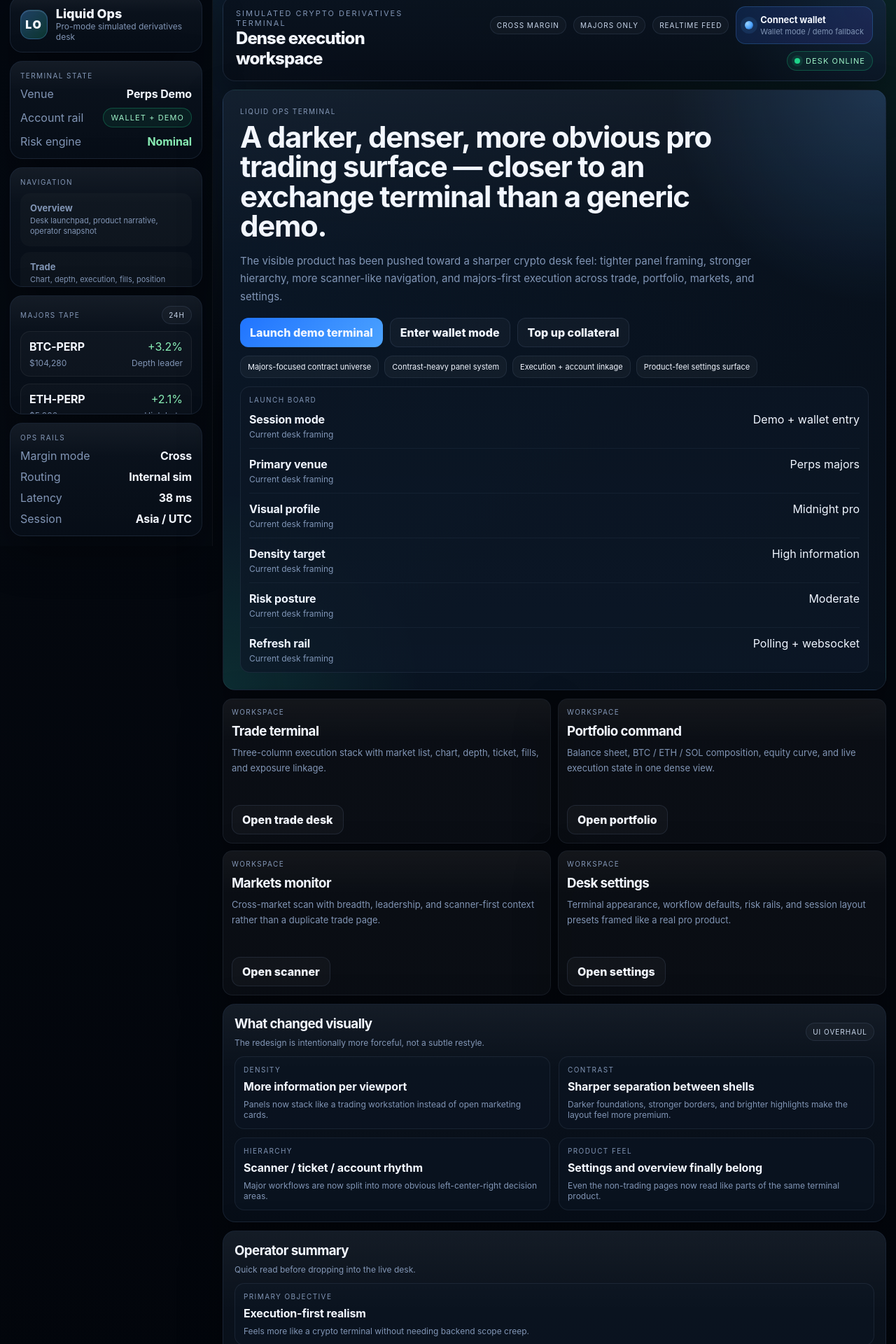
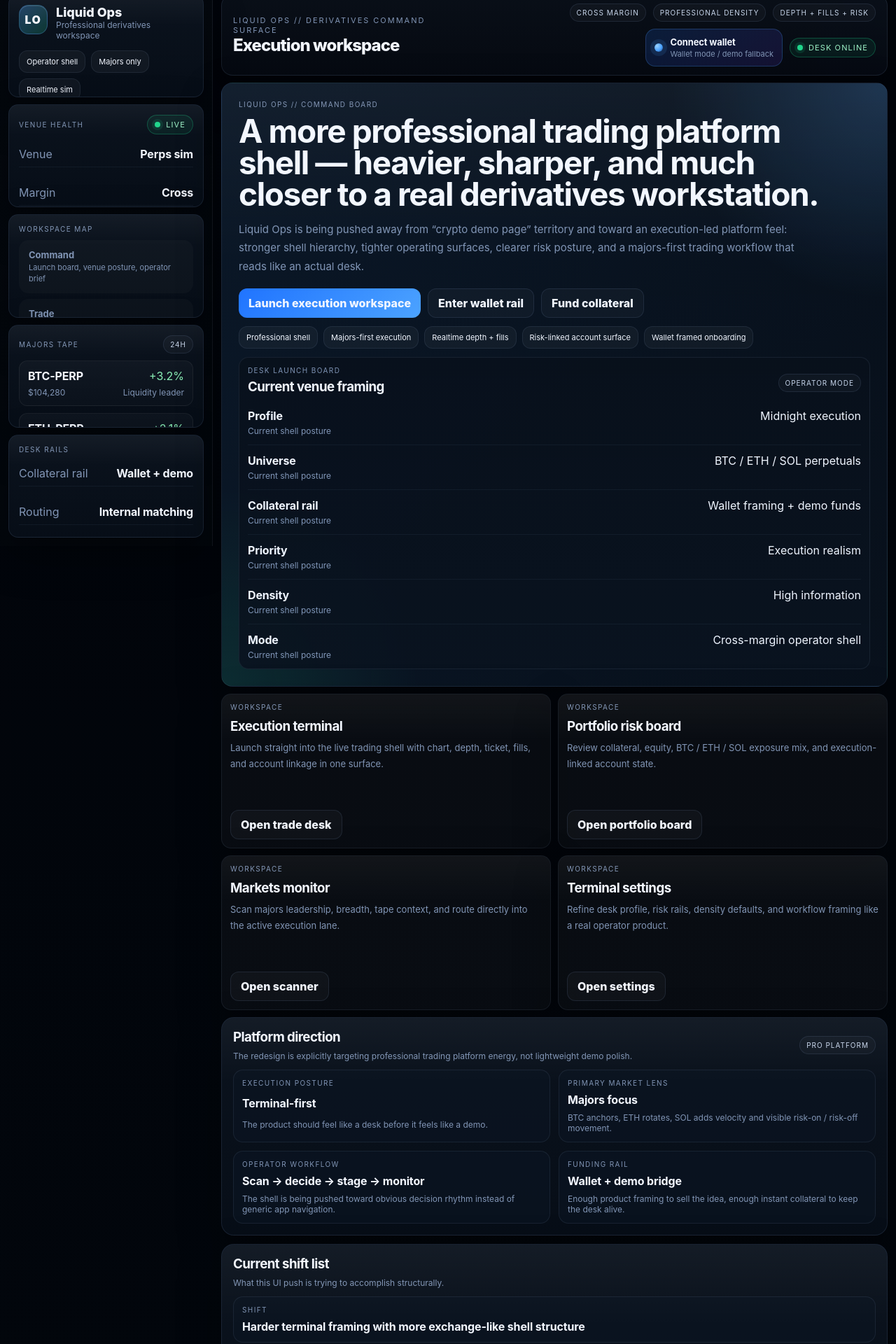
Before and after one commit to open202603/openclaw, a Next.js app in the folder liquid-ops/apps/web/: page / in a window 1280 px wide. Shown: the part 20-1940 px from the top of the page at 70% size. Built offline with nearby package versions, Linux system fonts and the light colour scheme.

Commit message:
feat(liquid-ops): push ui toward pro trading platform

```diff
--- a/liquid-ops/apps/web/app/globals.css
+++ b/liquid-ops/apps/web/app/globals.css
@@ -48,6 +48,12 @@
   min-height: 100vh;
 }
 
+.shell-pro {
+  background:
+    linear-gradient(180deg, rgba(1, 4, 10, 0.98), rgba(2, 6, 12, 1)),
+    radial-gradient(circle at top left, rgba(58, 128, 255, 0.1), transparent 22%);
+}
+
 .sidebar {
   position: sticky;
   top: 0;
@@ -59,6 +65,15 @@
   display: grid;
   gap: 12px;
   align-content: start;
+}
+
+.sidebar-pro {
+  padding: 12px;
+  gap: 10px;
+  background:
+    linear-gradient(180deg, rgba(4, 8, 14, 0.995), rgba(3, 7, 13, 0.985)),
+    radial-gradient(circle at top left, rgba(76, 163, 255, 0.08), transparent 20%);
+  border-right: 1px solid rgba(129, 153, 191, 0.12);
 }
 
 .sidebar-panel,
@@ -131,6 +146,11 @@
   display: grid;
   gap: 12px;
 }
+
+.main-pro {
+  padding: 12px;
+  gap: 10px;
+}
 .topbar {
   display: flex;
   justify-content: space-between;
@@ -143,6 +163,15 @@
     radial-gradient(circle at top right, rgba(76, 163, 255, 0.12), transparent 24%),
     linear-gradient(180deg, rgba(10, 19, 31, 0.94), rgba(8, 14, 24, 0.9));
   box-shadow: var(--shadow);
+}
+
+.topbar-pro {
+  border-radius: 16px;
+  padding: 12px 16px;
+  border-color: rgba(129, 153, 191, 0.14);
+  background:
+    linear-gradient(180deg, rgba(9, 15, 24, 0.98), rgba(6, 10, 18, 0.95)),
+    radial-gradient(circle at top right, rgba(76, 163, 255, 0.12), transparent 22%);
 }
 .topbar-title { font-size: 24px; font-weight: 800; letter-spacing: -0.04em; }
 .topbar-subtitle { color: var(--muted); font-size: 11px; letter-spacing: 0.18em; text-transform: uppercase; }
@@ -388,6 +417,69 @@
   text-transform: uppercase;
 }
 .platform-grid { display: grid; gap: 12px; }
+.platform-grid-pro { gap: 10px; }
+
+.brand-panel,
+.status-panel,
+.nav-panel,
+.tape-panel,
+.account-panel {
+  border-radius: 14px;
+}
+
+.brand-row-pro {
+  align-items: flex-start;
+}
+
+.panel-stack-tight {
+  display: grid;
+  gap: 8px;
+}
+
+.stat-row-pro {
+  padding: 8px 0;
+  border-bottom: 1px solid rgba(129, 153, 191, 0.08);
+}
+
+.stat-row-pro:last-child {
+  border-bottom: 0;
+  padding-bottom: 0;
+}
+
+.watch-card-pro {
+  border-radius: 12px;
+  background: linear-gradient(180deg, rgba(255,255,255,0.03), rgba(255,255,255,0.015));
+}
+
+.terminal-hero-pro {
+  min-height: 300px;
+  border-radius: 16px;
+}
+
+.hero-grid-pro {
+  grid-template-columns: 1.45fr 0.75fr;
+}
+
+.launch-board-pro {
+  background: rgba(8, 15, 25, 0.9);
+}
+
+.command-strip-pro {
+  grid-template-columns: repeat(4, minmax(0, 1fr));
+}
+
+.command-card-pro {
+  min-height: 210px;
+  background: linear-gradient(180deg, rgba(10,18,30,0.94), rgba(7,13,22,0.92));
+}
+
+.data-rack-pro {
+  grid-template-columns: 1.2fr 0.8fr;
+}
+
+.terminal-statline-pro {
+  margin-top: 16px;
+}
 .page-columns-2 { grid-template-columns: 1.18fr 0.82fr; }
 .page-columns-3 { grid-template-columns: 1.1fr 0.95fr 0.9fr; }
 .settings-grid { grid-template-columns: 1.12fr 0.88fr; }
--- a/liquid-ops/apps/web/app/page.tsx
+++ b/liquid-ops/apps/web/app/page.tsx
@@ -1,75 +1,112 @@
 import Link from 'next/link';
 
-const commandDeck = [
+const workspaceCards = [
   {
-    title: 'Trade terminal',
-    subtitle: 'Three-column execution stack with market list, chart, depth, ticket, fills, and exposure linkage.',
+    title: 'Execution terminal',
+    subtitle: 'Launch straight into the live trading shell with chart, depth, ticket, fills, and account linkage in one surface.',
     href: '/trade?access=demo',
     cta: 'Open trade desk',
   },
   {
-    title: 'Portfolio command',
-    subtitle: 'Balance sheet, BTC / ETH / SOL composition, equity curve, and live execution state in one dense view.',
+    title: 'Portfolio risk board',
+    subtitle: 'Review collateral, equity, BTC / ETH / SOL exposure mix, and execution-linked account state.',
     href: '/portfolio?access=demo',
-    cta: 'Open portfolio',
+    cta: 'Open portfolio board',
   },
   {
     title: 'Markets monitor',
-    subtitle: 'Cross-market scan with breadth, leadership, and scanner-first context rather than a duplicate trade page.',
+    subtitle: 'Scan majors leadership, breadth, tape context, and route directly into the active execution lane.',
     href: '/markets?access=demo',
     cta: 'Open scanner',
   },
   {
-    title: 'Desk settings',
-    subtitle: 'Terminal appearance, workflow defaults, risk rails, and session layout presets framed like a real pro product.',
+    title: 'Terminal settings',
+    subtitle: 'Refine desk profile, risk rails, density defaults, and workflow framing like a real operator product.',
     href: '/settings',
     cta: 'Open settings',
   },
 ];
 
-const racks = [
-  ['Session mode', 'Demo + wallet entry'],
-  ['Primary venue', 'Perps majors'],
-  ['Visual profile', 'Midnight pro'],
-  ['Density target', 'High information'],
-  ['Risk posture', 'Moderate'],
-  ['Refresh rail', 'Polling + websocket'],
+const launchRows = [
+  ['Profile', 'Midnight execution'],
+  ['Universe', 'BTC / ETH / SOL perpetuals'],
+  ['Collateral rail', 'Wallet framing + demo funds'],
+  ['Priority', 'Execution realism'],
+  ['Density', 'High information'],
+  ['Mode', 'Cross-margin operator shell'],
+];
+
+const venueStats = [
+  {
+    label: 'Execution posture',
+    value: 'Terminal-first',
+    note: 'The product should feel like a desk before it feels like a demo.',
+  },
+  {
+    label: 'Primary market lens',
+    value: 'Majors focus',
+    note: 'BTC anchors, ETH rotates, SOL adds velocity and visible risk-on / risk-off movement.',
+  },
+  {
+    label: 'Operator workflow',
+    value: 'Scan → decide → stage → monitor',
+    note: 'The shell is being pushed toward obvious decision rhythm instead of generic app navigation.',
+  },
+  {
+    label: 'Funding rail',
+    value: 'Wallet + demo bridge',
+    note: 'Enough product framing to sell the idea, enough instant collateral to keep the desk alive.',
+  },
+];
+
+const platformShifts = [
+  'Harder terminal framing with more exchange-like shell structure',
+  'Less marketing-card energy, more operator dashboard energy',
+  'Sharper hierarchy between scanner, execution, collateral, and settings',
+  'More cohesive product identity across trade, portfolio, markets, and control surfaces',
 ];
 
 export default function HomePage() {
   return (
-    <div className="platform-grid">
-      <div className="card overview-hero terminal-banner">
-        <div className="hero-grid grid">
+    <div className="platform-grid platform-grid-pro">
+      <div className="card overview-hero terminal-banner terminal-hero-pro">
+        <div className="hero-grid grid hero-grid-pro">
           <div>
-            <div className="eyebrow">Liquid Ops Terminal</div>
-            <h2 style={{ marginTop: 10, fontSize: 42, lineHeight: 1.01, maxWidth: 760 }}>
-              A darker, denser, more obvious pro trading surface — closer to an exchange terminal than a generic demo.
+            <div className="eyebrow">Liquid Ops // command board</div>
+            <h2 style={{ marginTop: 10, fontSize: 46, lineHeight: 0.98, maxWidth: 860 }}>
+              A more professional trading platform shell — heavier, sharper, and much closer to a real derivatives workstation.
             </h2>
-            <p className="muted" style={{ maxWidth: 760, fontSize: 15, lineHeight: 1.7 }}>
-              The visible product has been pushed toward a sharper crypto desk feel: tighter panel framing, stronger hierarchy, more scanner-like navigation, and majors-first execution across trade, portfolio, markets, and settings.
+            <p className="muted" style={{ maxWidth: 820, fontSize: 15, lineHeight: 1.75 }}>
+              Liquid Ops is being pushed away from “crypto demo page” territory and toward an execution-led platform feel: stronger shell hierarchy, tighter operating surfaces, clearer risk posture, and a majors-first trading workflow that reads like an actual desk.
             </p>
             <div className="overview-actions">
-              <Link className="primary-link" href="/trade?access=demo">Launch demo terminal</Link>
-              <Link className="secondary-link" href="/trade?access=wallet">Enter wallet mode</Link>
-              <Link className="secondary-link" href="/portfolio?funding=deposit">Top up collateral</Link>
+              <Link className="primary-link" href="/trade?access=demo">Launch execution workspace</Link>
+              <Link className="secondary-link" href="/trade?access=wallet">Enter wallet rail</Link>
+              <Link className="secondary-link" href="/portfolio?funding=deposit">Fund collateral</Link>
             </div>
-            <div className="terminal-statline">
-              <div className="statline-pill">Majors-focused contract universe</div>
-              <div className="statline-pill">Contrast-heavy panel system</div>
-              <div className="statline-pill">Execution + account linkage</div>
-              <div className="statline-pill">Product-feel settings surface</div>
+            <div className="terminal-statline terminal-statline-pro">
+              <div className="statline-pill">Professional shell</div>
+              <div className="statline-pill">Majors-first execution</div>
+              <div className="statline-pill">Realtime depth + fills</div>
+              <div className="statline-pill">Risk-linked account surface</div>
+              <div className="statline-pill">Wallet framed onboarding</div>
             </div>
           </div>
 
-          <div className="detail-card" style={{ alignSelf: 'stretch' }}>
-            <div className="eyebrow" style={{ marginBottom: 12 }}>Launch board</div>
+          <div className="detail-card launch-board-pro" style={{ alignSelf: 'stretch' }}>
+            <div className="row" style={{ marginBottom: 12 }}>
+              <div>
+                <div className="eyebrow">Desk launch board</div>
+                <h3 style={{ marginTop: 6 }}>Current venue framing</h3>
+              </div>
+              <div className="chip">Operator mode</div>
+            </div>
             <div className="grid">
-              {racks.map(([label, value]) => (
+              {launchRows.map(([label, value]) => (
                 <div key={label} className="list-card-row" style={{ paddingTop: 0 }}>
                   <div>
                     <strong>{label}</strong>
-                    <div className="muted" style={{ fontSize: 12, marginTop: 4 }}>Current desk framing</div>
+                    <div className="muted" style={{ fontSize: 12, marginTop: 4 }}>Current shell posture</div>
                   </div>
                   <div>{value}</div>
                 </div>
@@ -79,75 +116,53 @@
         </div>
       </div>
 
-      <div className="command-strip">
-        {commandDeck.map((item) => (
-          <div key={item.title} className="card command-card">
+      <div className="command-strip command-strip-pro">
+        {workspaceCards.map((item) => (
+          <div key={item.title} className="card command-card command-card-pro">
             <div className="eyebrow" style={{ marginBottom: 10 }}>Workspace</div>
             <h3>{item.title}</h3>
-            <div className="muted" style={{ fontSize: 13, lineHeight: 1.7, minHeight: 72 }}>{item.subtitle}</div>
-            <div style={{ marginTop: 14 }}>
+            <div className="muted" style={{ fontSize: 13, lineHeight: 1.75, minHeight: 84 }}>{item.subtitle}</div>
+            <div style={{ marginTop: 16 }}>
               <Link className="secondary-link" href={item.href}>{item.cta}</Link>
             </div>
           </div>
         ))}
       </div>
 
-      <div className="data-rack">
+      <div className="data-rack data-rack-pro">
         <div className="card">
           <div className="row" style={{ marginBottom: 12 }}>
             <div>
-              <h3>What changed visually</h3>
-              <div className="muted" style={{ fontSize: 12 }}>The redesign is intentionally more forceful, not a subtle restyle.</div>
+              <h3>Platform direction</h3>
+              <div className="muted" style={{ fontSize: 12 }}>The redesign is explicitly targeting professional trading platform energy, not lightweight demo polish.</div>
             </div>
-            <div className="chip">UI overhaul</div>
+            <div className="chip">Pro platform</div>
           </div>
           <div className="panel-grid-2">
-            <div className="detail-card compact">
-              <span className="field-label">Density</span>
-              <strong>More information per viewport</strong>
-              <span className="muted" style={{ fontSize: 12 }}>Panels now stack like a trading workstation instead of open marketing cards.</span>
-            </div>
-            <div className="detail-card compact">
-              <span className="field-label">Contrast</span>
-              <strong>Sharper separation between shells</strong>
-              <span className="muted" style={{ fontSize: 12 }}>Darker foundations, stronger borders, and brighter highlights make the layout feel more premium.</span>
-            </div>
-            <div className="detail-card compact">
-              <span className="field-label">Hierarchy</span>
-              <strong>Scanner / ticket / account rhythm</strong>
-              <span className="muted" style={{ fontSize: 12 }}>Major workflows are now split into more obvious left-center-right decision areas.</span>
-            </div>
-            <div className="detail-card compact">
-              <span className="field-label">Product feel</span>
-              <strong>Settings and overview finally belong</strong>
-              <span className="muted" style={{ fontSize: 12 }}>Even the non-trading pages now read like parts of the same terminal product.</span>
-            </div>
+            {venueStats.map((item) => (
+              <div key={item.label} className="detail-card compact">
+                <span className="field-label">{item.label}</span>
+                <strong>{item.value}</strong>
+                <span className="muted" style={{ fontSize: 12 }}>{item.note}</span>
+              </div>
+            ))}
           </div>
         </div>
 
         <div className="card">
           <div className="row" style={{ marginBottom: 12 }}>
             <div>
-              <h3>Operator summary</h3>
-              <div className="muted" style={{ fontSize: 12 }}>Quick read before dropping into the live desk.</div>
+              <h3>Current shift list</h3>
+              <div className="muted" style={{ fontSize: 12 }}>What this UI push is trying to accomplish structurally.</div>
             </div>
           </div>
           <div className="grid">
-            <div className="detail-card compact">
-              <span className="field-label">Primary objective</span>
-              <strong>Execution-first realism</strong>
-              <span className="muted" style={{ fontSize: 12 }}>Feels more like a crypto terminal without needing backend scope creep.</span>
-            </div>
-            <div className="detail-card compact">
-              <span className="field-label">Asset lens</span>
-              <strong>BTC / ETH / SOL</strong>
-              <span className="muted" style={{ fontSize: 12 }}>Majors stay visible across navigation, portfolio, and scanner views.</span>
-            </div>
-            <div className="detail-card compact">
-              <span className="field-label">Entry rail</span>
-              <strong>Wallet framing + demo funding</strong>
-              <span className="muted" style={{ fontSize: 12 }}>Still product-friendly for demos while looking more serious.</span>
-            </div>
+            {platformShifts.map((item) => (
+              <div key={item} className="detail-card compact">
+                <span className="field-label">Shift</span>
+                <strong>{item}</strong>
+              </div>
+            ))}
           </div>
         </div>
       </div>
--- a/liquid-ops/apps/web/components/layout/app-shell.tsx
+++ b/liquid-ops/apps/web/components/layout/app-shell.tsx
@@ -2,58 +2,71 @@
 import { TopbarWalletCta } from './topbar-wallet-cta';
 
 const nav = [
-  { href: '/', label: 'Overview', subtitle: 'Desk launchpad, product narrative, operator snapshot' },
-  { href: '/trade', label: 'Trade', subtitle: 'Chart, depth, execution, fills, position control' },
-  { href: '/portfolio', label: 'Portfolio', subtitle: 'Equity, majors mix, balance sheet, funding posture' },
-  { href: '/markets', label: 'Markets', subtitle: 'Scanner, leadership, momentum, contract rotation' },
-  { href: '/settings', label: 'Settings', subtitle: 'Theme, risk rails, workflow toggles, desk presets' },
+  { href: '/', label: 'Command', subtitle: 'Launch board, venue posture, operator brief' },
+  { href: '/trade', label: 'Trade', subtitle: 'Order book, chart, ticket, fills, and position control' },
+  { href: '/portfolio', label: 'Portfolio', subtitle: 'Collateral, majors mix, equity, and risk posture' },
+  { href: '/markets', label: 'Markets', subtitle: 'Scanner, leadership, breadth, and rotation context' },
+  { href: '/settings', label: 'Settings', subtitle: 'Workspace defaults, rails, and terminal profile' },
 ];
 
 const watchlist = [
-  { symbol: 'BTC-PERP', mark: '$104,280', change: '+3.2%', note: 'Depth leader' },
-  { symbol: 'ETH-PERP', mark: '$5,980', change: '+2.1%', note: 'High beta' },
+  { symbol: 'BTC-PERP', mark: '$104,280', change: '+3.2%', note: 'Liquidity leader' },
+  { symbol: 'ETH-PERP', mark: '$5,980', change: '+2.1%', note: 'Beta rotation' },
   { symbol: 'SOL-PERP', mark: '$185.40', change: '-1.4%', note: 'Momentum lane' },
 ];
 
-const rails = [
-  ['Margin mode', 'Cross'],
-  ['Routing', 'Internal sim'],
+const healthRows = [
+  ['Venue', 'Perps sim'],
+  ['Margin', 'Cross'],
+  ['Risk', 'Nominal'],
   ['Latency', '38 ms'],
+];
+
+const accountRows = [
+  ['Collateral rail', 'Wallet + demo'],
+  ['Routing', 'Internal matching'],
+  ['Universe', 'BTC / ETH / SOL'],
   ['Session', 'Asia / UTC'],
 ];
 
 export function AppShell({ children }: { children: React.ReactNode }) {
   return (
-    <div className="shell">
-      <aside className="sidebar">
-        <div className="sidebar-panel">
-          <div className="brand-row">
+    <div className="shell shell-pro">
+      <aside className="sidebar sidebar-pro">
+        <div className="sidebar-panel brand-panel">
+          <div className="brand-row brand-row-pro">
             <div className="brand-mark">LO</div>
             <div>
               <div className="brand-title">Liquid Ops</div>
-              <div className="brand-subtitle">Pro-mode simulated derivatives desk</div>
+              <div className="brand-subtitle">Professional derivatives workspace</div>
             </div>
+          </div>
+          <div className="terminal-statline" style={{ marginTop: 14 }}>
+            <div className="statline-pill">Operator shell</div>
+            <div className="statline-pill">Majors only</div>
+            <div className="statline-pill">Realtime sim</div>
           </div>
         </div>
 
-        <div className="sidebar-panel compact-card">
-          <div className="eyebrow" style={{ marginBottom: 10 }}>Terminal state</div>
-          <div className="mini-stat-row">
-            <span className="muted">Venue</span>
-            <strong>Perps Demo</strong>
+        <div className="sidebar-panel compact-card status-panel">
+          <div className="row" style={{ marginBottom: 10 }}>
+            <div className="eyebrow">Venue health</div>
+            <div className="badge" style={{ display: 'inline-flex', alignItems: 'center', gap: 8 }}>
+              <span className="status-dot" /> Live
+            </div>
           </div>
-          <div className="mini-stat-row">
-            <span className="muted">Account rail</span>
-            <span className="badge">Wallet + demo</span>
-          </div>
-          <div className="mini-stat-row">
-            <span className="muted">Risk engine</span>
-            <strong className="tone-positive">Nominal</strong>
+          <div className="panel-stack-tight">
+            {healthRows.map(([label, value]) => (
+              <div key={label} className="mini-stat-row stat-row-pro">
+                <span className="muted">{label}</span>
+                <strong>{value}</strong>
+              </div>
+            ))}
           </div>
         </div>
 
-        <div className="sidebar-panel">
-          <div className="eyebrow" style={{ marginBottom: 10 }}>Navigation</div>
+        <div className="sidebar-panel nav-panel">
+          <div className="eyebrow" style={{ marginBottom: 10 }}>Workspace map</div>
           <nav>
             {nav.map((item) => (
               <Link key={item.href} href={item.href}>
@@ -64,14 +77,14 @@
           </nav>
         </div>
 
-        <div className="sidebar-panel">
+        <div className="sidebar-panel tape-panel">
           <div className="row" style={{ marginBottom: 10 }}>
             <div className="eyebrow">Majors tape</div>
             <div className="chip">24h</div>
           </div>
           <div className="watch-grid">
             {watchlist.map((item) => (
-              <div key={item.symbol} className="watch-card">
+              <div key={item.symbol} className="watch-card watch-card-pro">
                 <div className="row">
                   <strong>{item.symbol}</strong>
                   <span className={item.change.startsWith('-') ? 'tone-negative' : 'tone-positive'}>{item.change}</span>
@@ -85,27 +98,29 @@
           </div>
         </div>
 
-        <div className="sidebar-panel compact-card">
-          <div className="eyebrow" style={{ marginBottom: 10 }}>Ops rails</div>
-          {rails.map(([label, value]) => (
-            <div key={label} className="mini-stat-row">
-              <span className="muted">{label}</span>
-              <strong>{value}</strong>
-            </div>
-          ))}
+        <div className="sidebar-panel compact-card account-panel">
+          <div className="eyebrow" style={{ marginBottom: 10 }}>Desk rails</div>
+          <div className="panel-stack-tight">
+            {accountRows.map(([label, value]) => (
+              <div key={label} className="mini-stat-row stat-row-pro">
+                <span className="muted">{label}</span>
+                <strong>{value}</strong>
+              </div>
+            ))}
+          </div>
         </div>
       </aside>
 
-      <main className="main">
-        <div className="topbar">
+      <main className="main main-pro">
+        <div className="topbar topbar-pro">
           <div>
-            <div className="topbar-subtitle">Simulated crypto derivatives terminal</div>
-            <div className="topbar-title">Dense execution workspace</div>
+            <div className="topbar-subtitle">Liquid Ops // derivatives command surface</div>
+            <div className="topbar-title">Execution workspace</div>
           </div>
           <div className="topbar-actions">
-            <div className="chip">Cross Margin</div>
-            <div className="chip">Majors Only</div>
-            <div className="chip">Realtime Feed</div>
+            <div className="chip">Cross margin</div>
+            <div className="chip">Professional density</div>
+            <div className="chip">Depth + fills + risk</div>
             <TopbarWalletCta />
             <div className="badge" style={{ display: 'inline-flex', alignItems: 'center', gap: 8 }}>
               <span className="status-dot" /> Desk online
```
